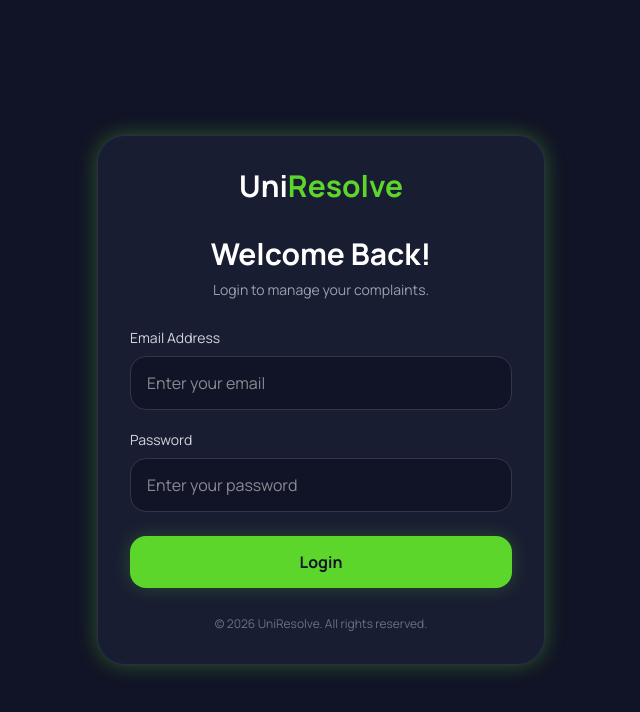
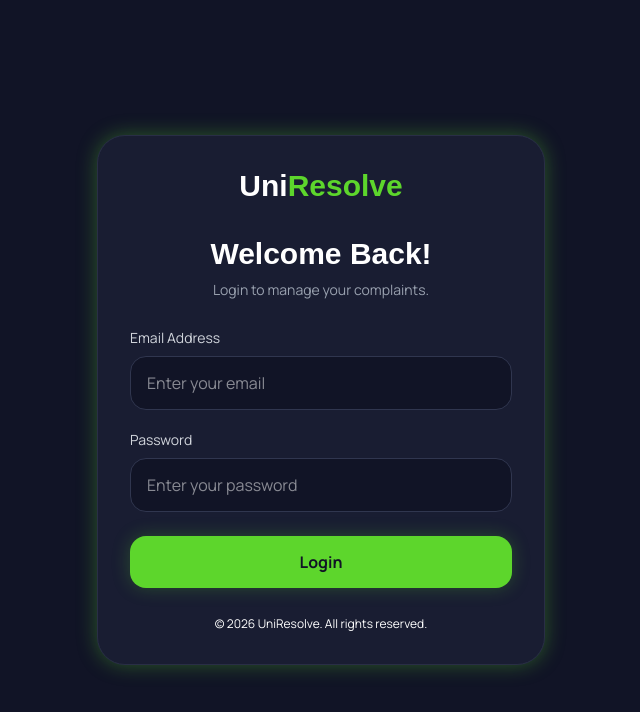
Before and after one commit to Fiza-Rani-057/Complaint-Managment-System, a React (Vite) app: page / in a window 1280 px wide. Shown: the top 712 px of the page, without its empty margins (319-959 px from the left). Built offline with nearby package versions, Linux system fonts and the light colour scheme.

Commit message:
Complaint Managment System

```diff
--- a/src/Components/Login.jsx
+++ b/src/Components/Login.jsx
@@ -61,10 +61,9 @@ function Login() {
                 > Login
                 </button>
 
-                <p className="text-center text-gray-500 text-xs mt-7">
+                <p className="text-center text-white text-xs mt-7">
                     © 2026 UniResolve. All rights reserved.
                 </p>
-
             </div>
         </div>
     );
--- a/src/index.css
+++ b/src/index.css
@@ -4,3 +4,6 @@
 body {
   font-family: 'Manrope', sans-serif;
 }
+ h1, h2{
+    font-family: 'Space Grotesk', sans-serif
+ }
```
